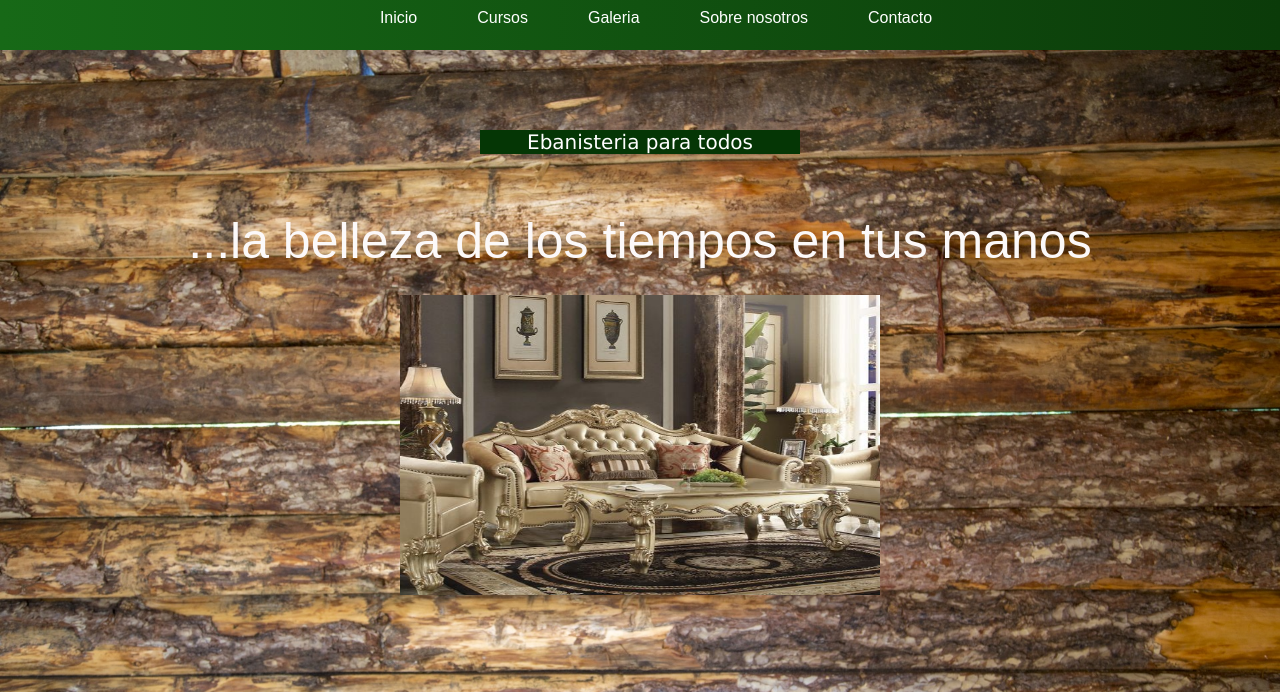
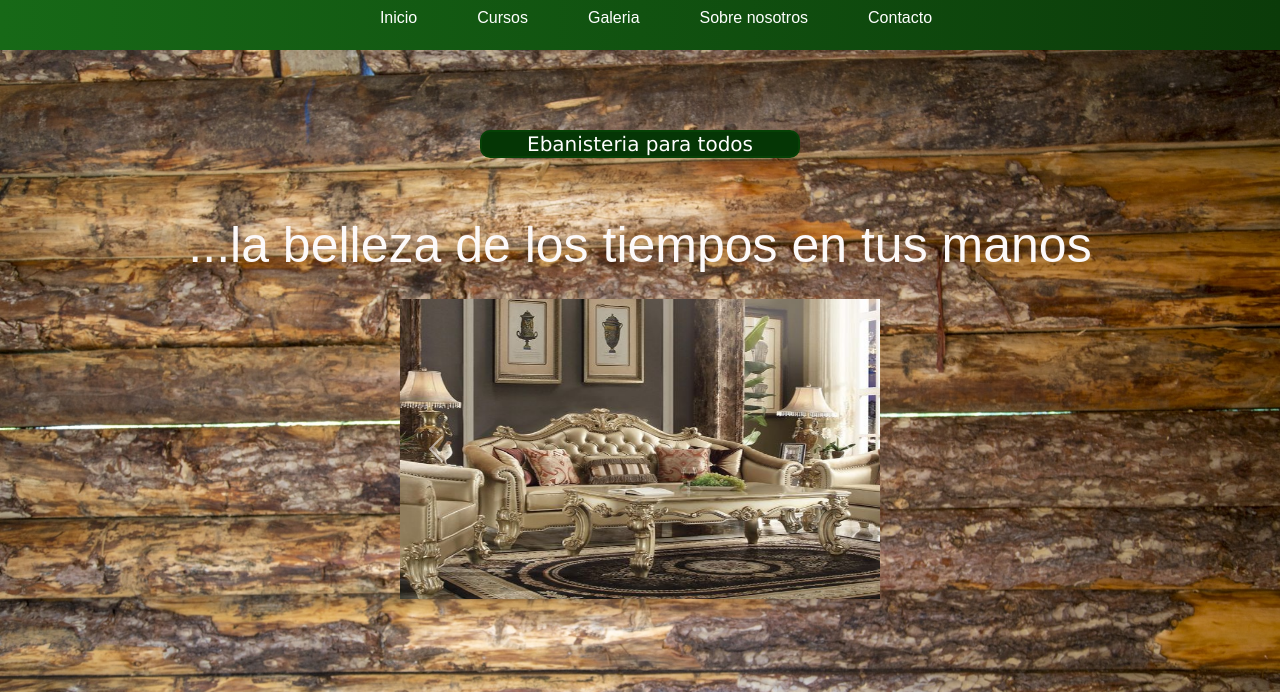
Before and after one commit to marto2508/ebanisteriaparatodos, a website: page index.html in a window 1280 px wide. Shown: the top 692 px of the page. Drawn offline with nearby package versions, Linux system fonts and the light colour scheme.

Commit message:
se redondeo el borde

```diff
--- a/estilos/estiloCss.css
+++ b/estilos/estiloCss.css
@@ -57,7 +57,7 @@ main{
 }
 
 h1{
-    width: 50%;
+    width: 20%;
     font-size: 50px;
     font-family:Arial, Helvetica, sans-serif ;
     margin: auto;
@@ -65,6 +65,9 @@ h1{
     text-align: center;
     margin-top: 30px;
     color: white;
+    background-color: rgb(6, 65, 6);
+    border: 2px solid rgb(6, 65, 6) ;
+    border-radius: 10px;
 
 
 }
@@ -337,7 +340,7 @@ input :focus, textarea:focus{
 .galery{
     margin-bottom: 100px;
     font-size: 50px;
-    font-family: 'Lucida Sans', 'Lucida Sans Regular', 'Lucida Grande', 'Lucida Sans Unicode', Geneva, Verdana, sans-serif;
+    font-family:Arial, Helvetica, sans-serif ;
     animation: headShake;
     animation-duration: 2s;
 }
--- a/scss/estiloscss.scss
+++ b/scss/estiloscss.scss
@@ -28,7 +28,7 @@
 
 
 h1{
-    @include tituloH1(white,rgb(39, 3, 3),initial )
+    @include tituloH1(white,rgb(6, 65, 6),initial )
 
 }
 
```
